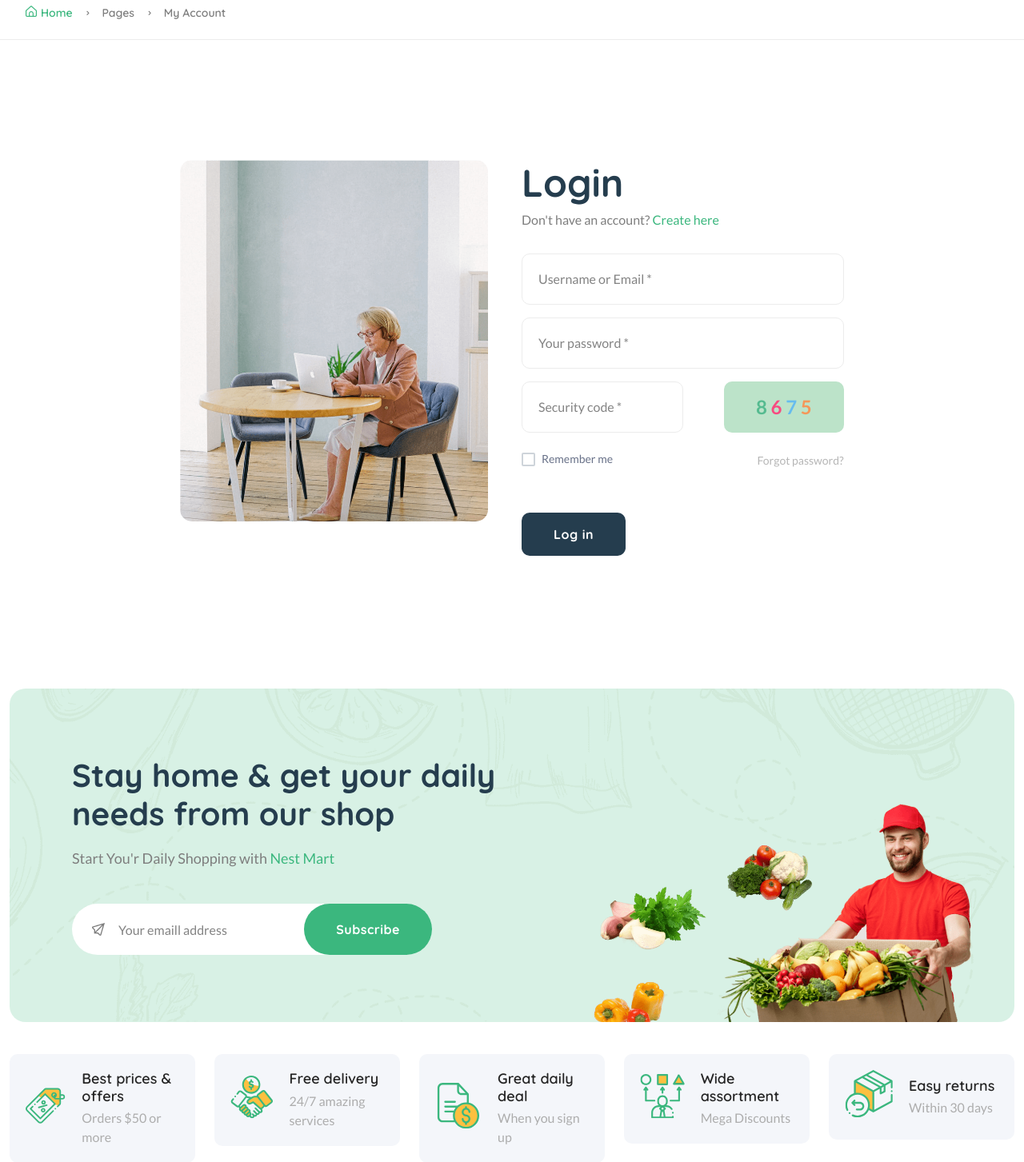
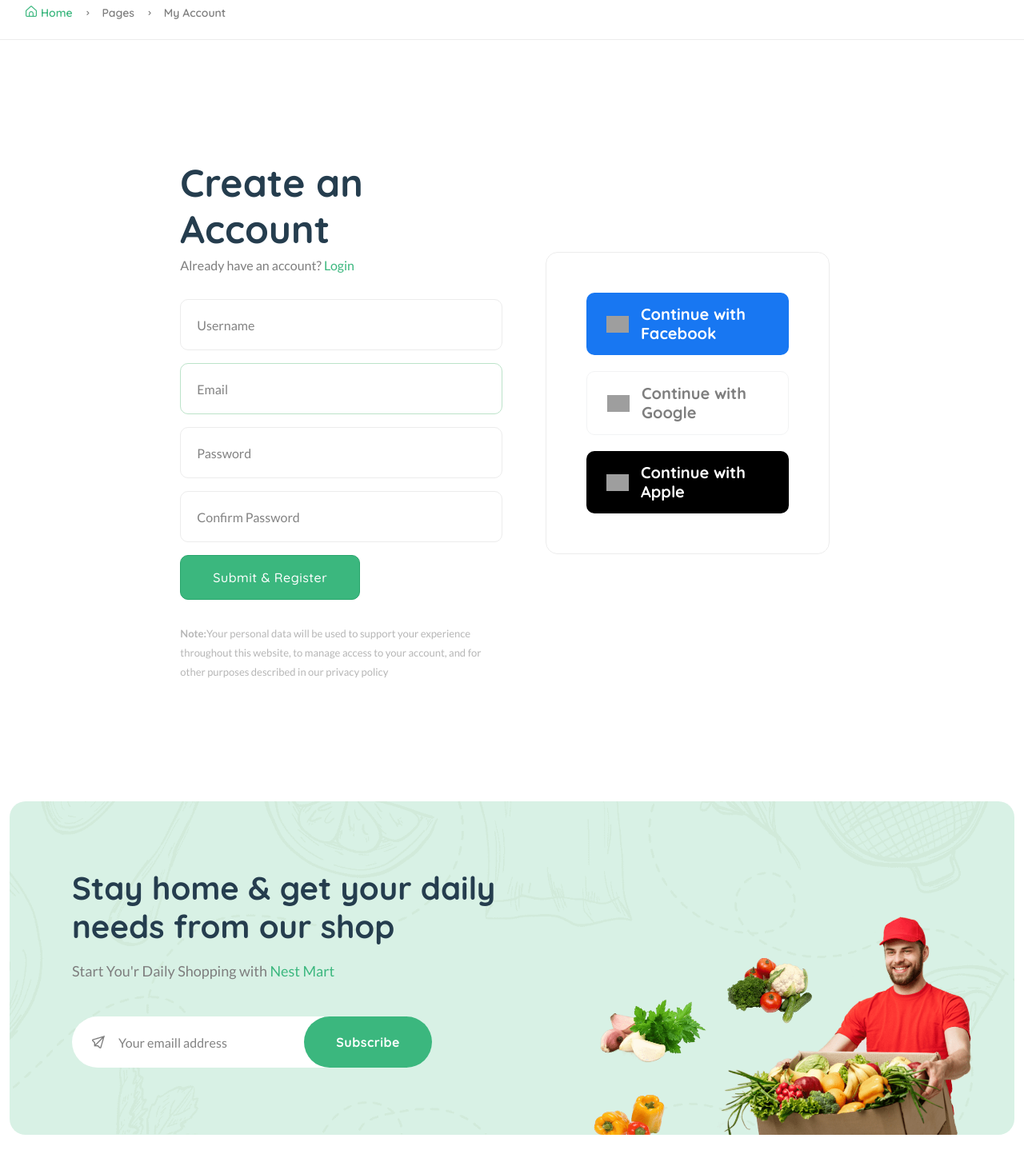
Before and after one commit to IDKBlink/FYP, a Django app: page /user/sign-up/ in a window 1280 px wide. Shown: the part 330-1783 px from the top of the page at 80% size. Run offline with Django 5.2, Linux system fonts and the light colour scheme; parts of the project's set-up code (start-up, migrations or seed data) failed here and were passed over; some libraries are stand-ins or nearby versions; grey boxes are pictures that could not be loaded.

Commit message:
new user can register and authenticate

```diff
--- a/templates/userauths/sign-up.html
+++ b/templates/userauths/sign-up.html
@@ -16,22 +16,44 @@
             <div class="row">
                 <div class="col-xl-8 col-lg-10 col-md-12 m-auto">
                     <div class="row">
-                            <div class="col-lg-6 pr-30 d-none d-lg-block">
-                                <img class="border-radius-15" src="{% static 'assets/imgs/page/login-1.png' %}" alt="" />
-                            </div>
                         <div class="col-lg-6 col-md-8">
                             <div class="login_wrap widget-taber-content background-white">
                                 <div class="padding_eight_all bg-white">
+
+                                    {% if form.errors %}
+                                    <div class="alert alert-danger">
+                                        <strong>{{form.errors}}</strong>
+                                    </div>
+                                    {% endif %}
                                     <div class="heading_s1">
-                                            <h1 class="mb-5">Login</h1>
-                                            <p class="mb-30">Don't have an account? <a href="page-register.html">Create here</a></p>
+                                        <h1 class="mb-5">Create an Account</h1>
+                                        <p class="mb-30">Already have an account? <a href="page-login.html">Login</a></p>
                                     </div>
-                                        <form method="post">
+                                    <form method="post" method="POST">
+                                        {% csrf_token %}
                                         <div class="form-group">
-                                                <input type="text" required="" name="email" placeholder="Username or Email *" />
+                                            {{form.username}}
                                         </div>
                                         <div class="form-group">
-                                                <input required="" type="password" name="password" placeholder="Your password *" />
+                                            {{form.email}}
+                                        </div>
+                                        <div class="form-group">
+                                            {{form.password1}}
+                                        </div>
+                                        <div class="form-group">
+                                            {{form.password2}}
+                                        </div>
+                                        <!--<div class="form-group">
+                                            <input type="text" required="" name="username" placeholder="Username" />
+                                        </div>
+                                        <div class="form-group">
+                                            <input type="text" required="" name="email" placeholder="Email" />
+                                        </div>
+                                        <div class="form-group">
+                                            <input required="" type="password" name="password" placeholder="Password" />
+                                        </div>
+                                        <div class="form-group">
+                                            <input required="" type="password" name="password" placeholder="Confirm password" />
                                         </div>
                                         <div class="login_footer form-group">
                                             <div class="chek-form">
@@ -43,21 +65,48 @@
                                                 <b class="text-sale">7</b>
                                                 <b class="text-best">5</b>
                                             </span>
+                                        </div> -->
+                                        <!--<div class="payment_option mb-50">
+                                            <div class="custome-radio">
+                                                <input class="form-check-input" required="" type="radio" name="payment_option" id="exampleRadios3" checked="" />
+                                                <label class="form-check-label" for="exampleRadios3" data-bs-toggle="collapse" data-target="#bankTranfer" aria-controls="bankTranfer">I am a customer</label>
+                                            </div>
+                                            <div class="custome-radio">
+                                                <input class="form-check-input" required="" type="radio" name="payment_option" id="exampleRadios4" checked="" />
+                                                <label class="form-check-label" for="exampleRadios4" data-bs-toggle="collapse" data-target="#checkPayment" aria-controls="checkPayment">I am a vendor</label>
+                                            </div>
                                         </div>
                                         <div class="login_footer form-group mb-50">
                                             <div class="chek-form">
                                                 <div class="custome-checkbox">
-                                                        <input class="form-check-input" type="checkbox" name="checkbox" id="exampleCheckbox1" value="" />
-                                                        <label class="form-check-label" for="exampleCheckbox1"><span>Remember me</span></label>
+                                                    <input class="form-check-input" type="checkbox" name="checkbox" id="exampleCheckbox12" value="" />
+                                                    <label class="form-check-label" for="exampleCheckbox12"><span>I agree to terms &amp; Policy.</span></label>
                                                 </div>
                                             </div>
-                                                <a class="text-muted" href="#">Forgot password?</a>
+                                            <a href="page-privacy-policy.html"><i class="fi-rs-book-alt mr-5 text-muted"></i>Lean more</a>
+                                        </div>-->
+                                        <div class="form-group mb-30">
+                                            <button type="submit" class="btn btn-fill-out btn-block hover-up font-weight-bold" name="login">Submit &amp; Register</button>
                                         </div>
-                                            <div class="form-group">
-                                                <button type="submit" class="btn btn-heading btn-block hover-up" name="login">Log in</button>
-                                            </div>
+                                        <p class="font-xs text-muted"><strong>Note:</strong>Your personal data will be used to support your experience throughout this website, to manage access to your account, and for other purposes described in our privacy policy</p>
                                     </form>
                                 </div>
+                            </div>
+                        </div>
+                        <div class="col-lg-6 pr-30 d-none d-lg-block">
+                            <div class="card-login mt-115">
+                                <a href="#" class="social-login facebook-login">
+                                    <img src="{% static 'assets/imgs/theme/icons/logo-facebook.svg' %}" alt="" />
+                                    <span>Continue with Facebook</span>
+                                </a>
+                                <a href="#" class="social-login google-login">
+                                    <img src="{% static 'assets/imgs/theme/icons/logo-google.svg' %}" alt="" />
+                                    <span>Continue with Google</span>
+                                </a>
+                                <a href="#" class="social-login apple-login">
+                                    <img src="{% static 'assets/imgs/theme/icons/logo-apple.svg' %}" alt="" />
+                                    <span>Continue with Apple</span>
+                                </a>
                             </div>
                         </div>
                     </div>
@@ -66,5 +115,4 @@
         </div>
     </div>
 </main>
-
-{% endblock content %}
+{% endblock %}
--- a/userauths/admin.py
+++ b/userauths/admin.py
@@ -1,4 +1,7 @@
 from django.contrib import admin
 from userauths.models import User
 
-admin.site.register(User)
+class UserAdmin(admin.ModelAdmin):
+    list_display = ('username', 'email', 'bio')
+
+admin.site.register(User, UserAdmin)
--- a/userauths/forms.py
+++ b/userauths/forms.py
@@ -3,6 +3,11 @@ from django.contrib.auth.forms import UserCreationForm
 from userauths.models import User
 
 class UserRegisterForm(UserCreationForm):
+    username = forms.CharField(widget=forms.TextInput(attrs={"placeholder":"Username"}))
+    email = forms.EmailField(widget=forms.EmailInput(attrs={"placeholder":"Email"}))
+    password1 = forms.CharField(widget=forms.PasswordInput(attrs={"placeholder":"Password"}))
+    password2 = forms.CharField(widget=forms.PasswordInput(attrs={"placeholder":"Confirm Password"}))
+
     class Meta:
         model = User
         fields  = ['username', 'email']
--- a/userauths/views.py
+++ b/userauths/views.py
@@ -1,22 +1,25 @@
-from django.shortcuts import render
+from django.shortcuts import redirect, render
 from userauths.forms import UserRegisterForm
-from django.contrib.auth import login, authenticate
+from django.contrib.auth import login, authenticate, logout
 from django.contrib import messages
+from django.conf import settings
+
+
+# User = settings.AUTH_USER_MODEL
 
 def register_view(request):
 
-    if request.method == 'POST':
+    if request.method == "POST":
         form = UserRegisterForm(request.POST or None)
         if form.is_valid():
             new_user = form.save()
             username = form.cleaned_data.get("username")
-            messages.success(request, f"Hey {username}, Your account was created sucessfully")
+            messages.success(request, f"Hey {username}, You account was created successfully.")
             new_user = authenticate(username=form.cleaned_data['email'],
                                     password=form.cleaned_data['password1']
             )
             login(request, new_user)
             return redirect("core:index")
-
     else:
         form = UserRegisterForm()
 
@@ -24,5 +27,4 @@ def register_view(request):
     context = {
         'form': form,
     }
-
     return render(request, "userauths/sign-up.html", context)
```
Also changed, not shown: core/migrations/0001_initial.py (added), core/migrations/0002_delete_user.py (added), db.sqlite3. Lines whose indentation alone changed are shown as unchanged.
